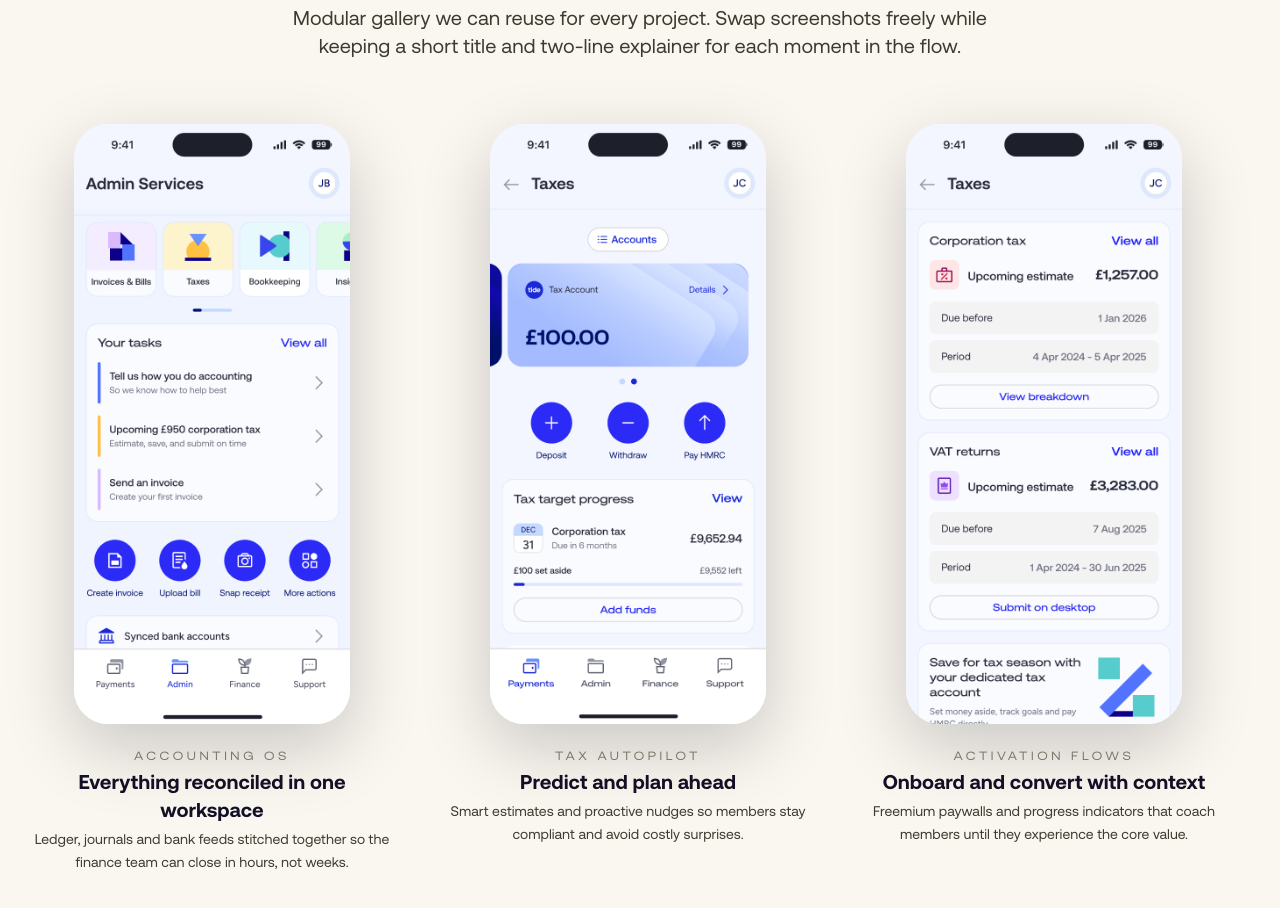
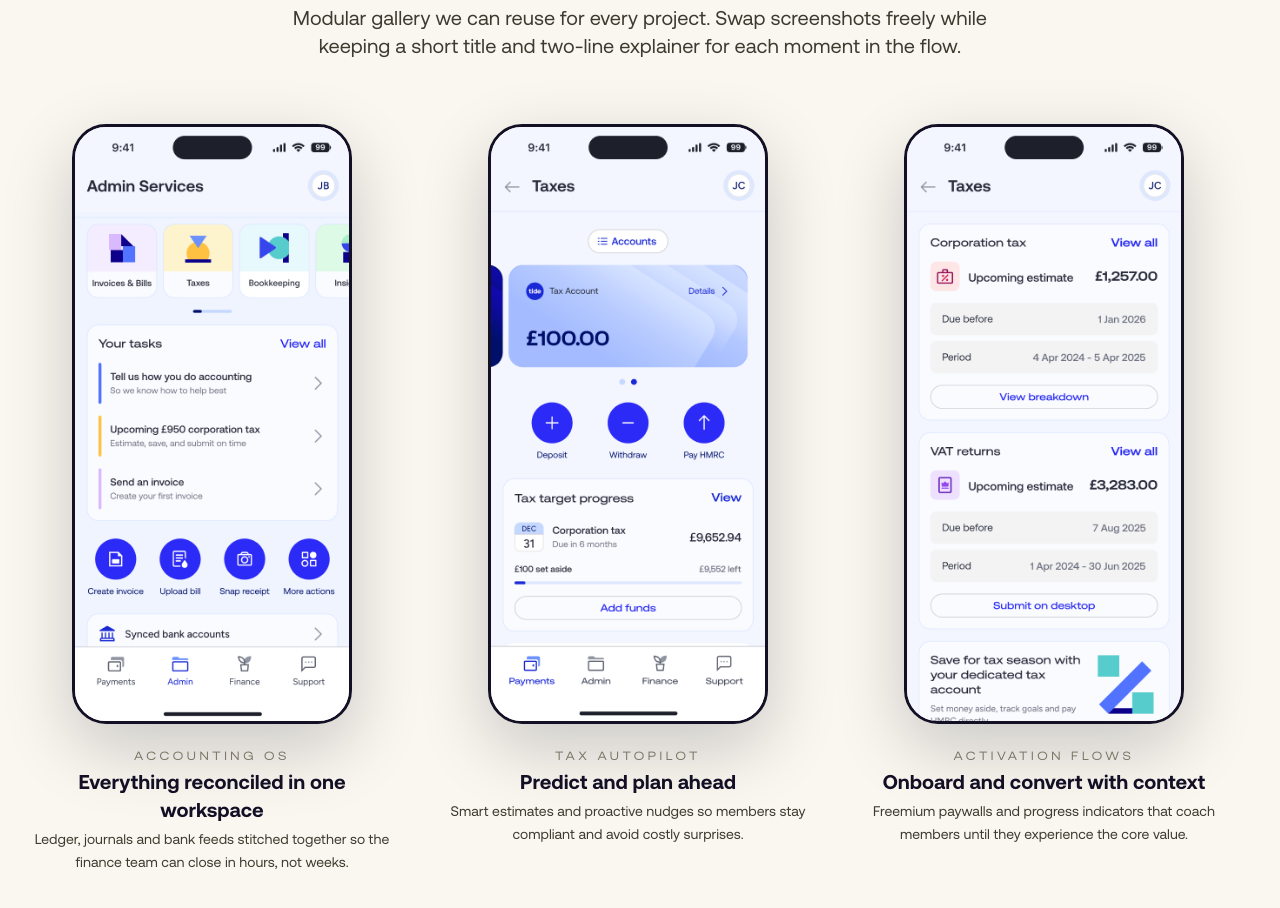
Before and after one commit to h8inc/portfolio, a React (Vite) app: page /tide in a window 1280 px wide. Shown: the part 1860-2768 px from the top of the page. Built offline with nearby package versions, Linux system fonts and the light colour scheme; a web font is replaced by a local one.

Commit message:
Add thick dark border to screen mocks for contrast

```diff
--- a/src/components/primitives/ScreenGallery.tsx
+++ b/src/components/primitives/ScreenGallery.tsx
@@ -43,7 +43,7 @@ const ScreenMock: React.FC<{
       <img
         src={imageSrc}
         alt={imageAlt || 'Product screen'}
-        className="max-h-full max-w-full object-contain rounded-[34px] shadow-[0_24px_70px_rgba(10,8,23,0.2)]"
+        className="max-h-full max-w-full object-contain rounded-[34px] shadow-[0_24px_70px_rgba(10,8,23,0.2)] border-[3px] border-[#130F25]"
       />
     );
   }
```
